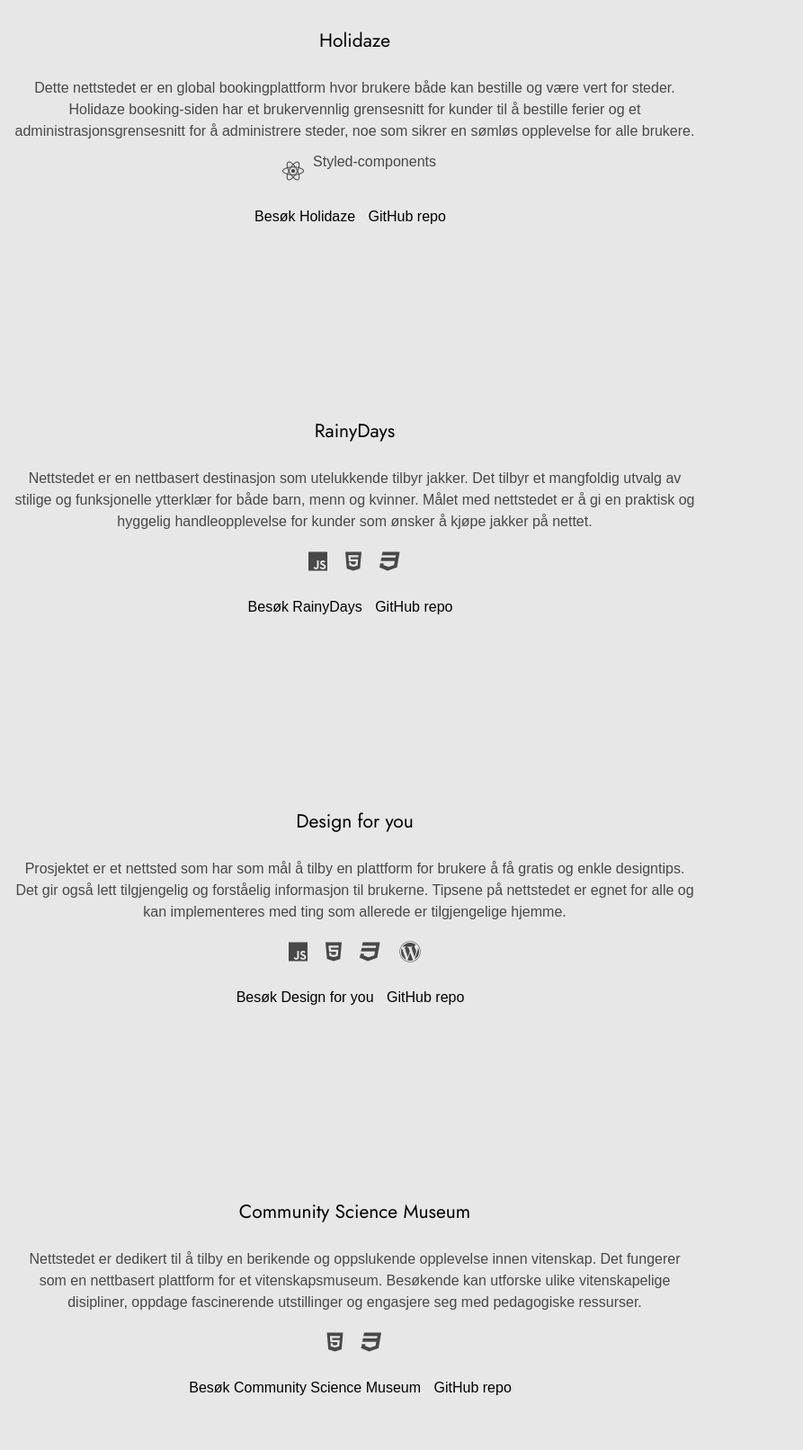
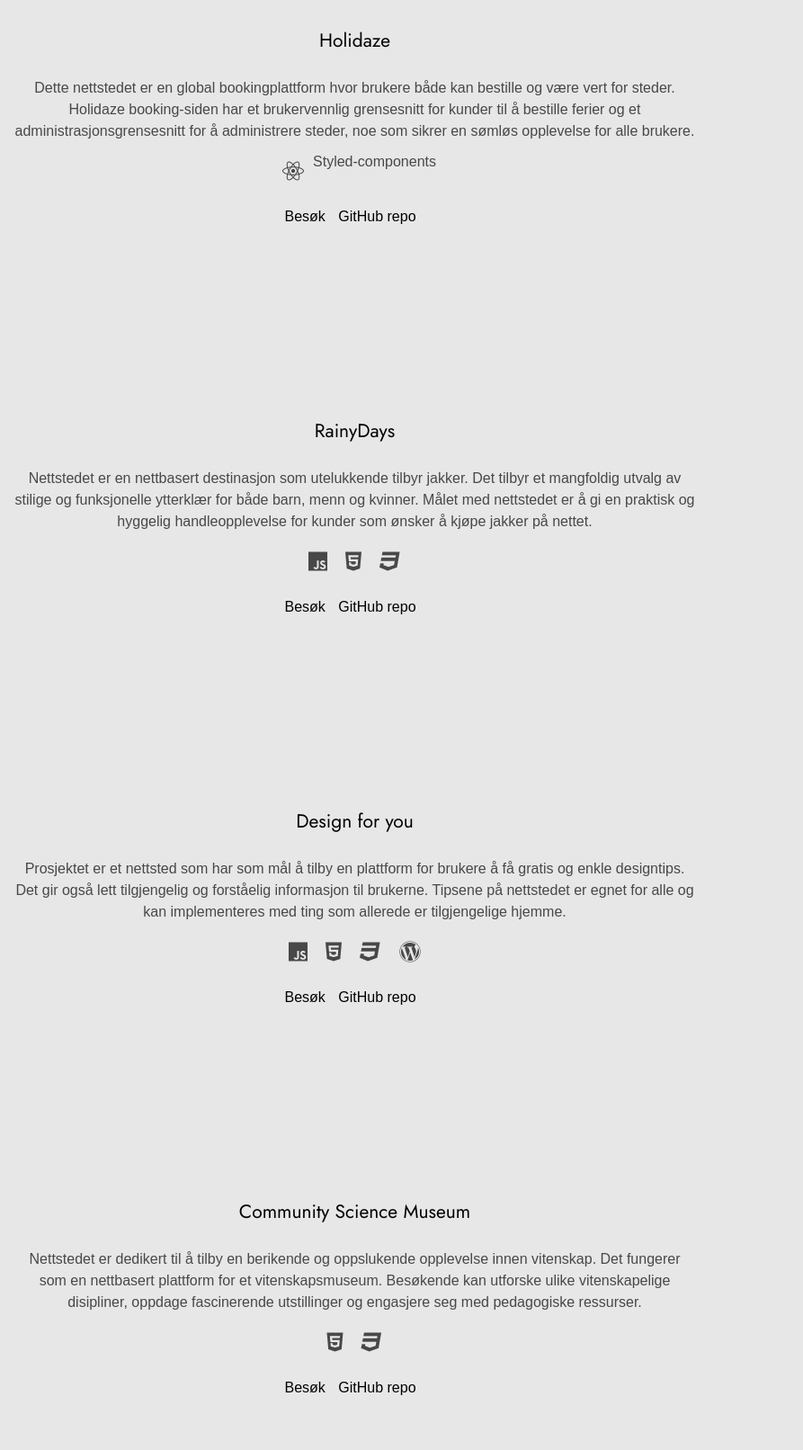
Before and after one commit to NoroffFEU/portfolioDelivery, a plain HTML site: page index.html in a window 1280 px wide. Shown: the part 3187-4799 px from the top of the page at 90% size, 387-1280 px from the left. Drawn offline with Linux system fonts and the light colour scheme; a web font is replaced by a local one.

Commit message:
link oppdatering

```diff
--- a/index.html
+++ b/index.html
@@ -140,7 +140,7 @@
                   <p>Styled-components</p>
                 </div>
                 <div class="site-links">
-                  <a href="https://bookingholidaze.netlify.app/" target="_blank">Besøk Holidaze</a>
+                  <a href="https://bookingholidaze.netlify.app/" target="_blank">Besøk</a>
                   <a href="https://github.com/LineNil/Project-exam-2" target="_blank">GitHub repo</a>
 
 
@@ -176,7 +176,7 @@
                   <a
                     href="https://comfy-vacherin-85b853.netlify.app/index.html"
                     target="_blank"
-                    >Besøk RainyDays</a
+                    >Besøk</a
                   >
                   <a href="https://github.com/LineNil/CMS-ca" target="_blank"
                     >GitHub repo</a
@@ -214,7 +214,7 @@
                   <a
                     href="https://dainty-centaur-ec3707.netlify.app/"
                     target="_blank"
-                    >Besøk Design for you</a
+                    >Besøk</a
                   >
                   <a
                     href="https://github.com/Noroff-FEU-Assignments/project-exam-1-LineNil/tree/main"
@@ -252,7 +252,7 @@
                   <a
                     href="https://bucolic-marigold-2f9251.netlify.app/index.html"
                     target="_blank"
-                    >Besøk Community Science Museum</a
+                    >Besøk</a
                   >
                   <a
                     href="https://github.com/LineNil/semester-project2022"
```
